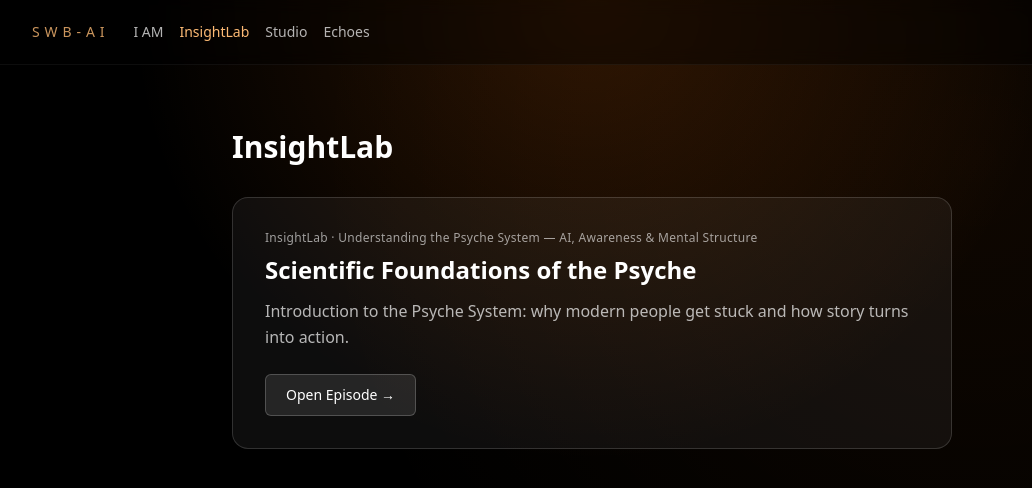
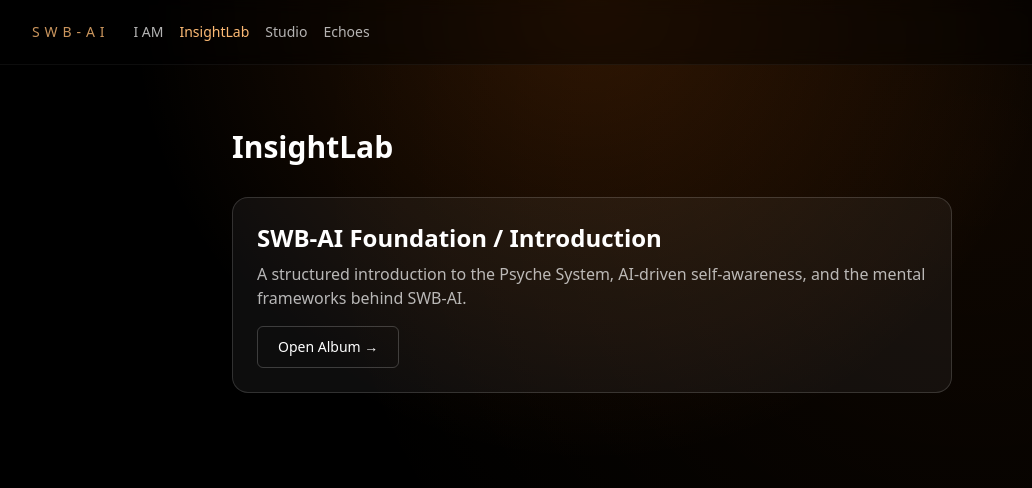
Before and after one commit to ahmetkrk/psyche-management, a Next.js app: page /insightlab in a window 1280 px wide. Shown: the top 488 px of the page, without its empty margins (48-1080 px from the left). Built offline with nearby package versions, Linux system fonts and the light colour scheme; no server answers.

Commit message:
Update page.tsx

```diff
--- a/app/insightlab/page.tsx
+++ b/app/insightlab/page.tsx
@@ -1,32 +1,44 @@
+import fs from "fs";
+import path from "path";
 import Link from "next/link";
 
 export default function InsightLabPage() {
+  const albumsDir = path.join(process.cwd(), "content", "albums");
+  const albumFolders = fs.readdirSync(albumsDir, { withFileTypes: true })
+    .filter((d) => d.isDirectory())
+    .map((d) => d.name);
+
+  const albums = albumFolders.map((dir) => {
+    const metadata = JSON.parse(
+      fs.readFileSync(path.join(albumsDir, dir, "metadata.json"), "utf8")
+    );
+    return metadata;
+  });
+
   return (
     <main className="max-w-3xl mx-auto px-6 py-16 text-white">
       <h1 className="text-3xl font-semibold mb-8">InsightLab</h1>
 
-      {/* Episode 1 card */}
-      <section className="border border-white/15 rounded-2xl p-6 md:p-8 bg-white/5">
-        <p className="text-xs tracking-wide text-white/60">
-          InsightLab · Understanding the Psyche System — AI, Awareness & Mental Structure
-        </p>
+      {/* Album List */}
+      <section className="space-y-6">
+        {albums.map((album) => (
+          <div
+            key={album.id}
+            className="border border-white/15 rounded-2xl p-6 bg-white/5"
+          >
+            <h2 className="text-2xl font-semibold">{album.title}</h2>
+            <p className="text-white/70 mt-2">{album.description}</p>
 
-        <h2 className="text-2xl font-semibold mt-2">
-          Scientific Foundations of the Psyche
-        </h2>
-
-        <p className="text-white/70 mt-3 leading-relaxed">
-          Introduction to the Psyche System: why modern people get stuck and how story turns into action.
-        </p>
-
-        <div className="mt-6 flex flex-wrap gap-3">
-          <Link
-            href="/insightlab/episode/1"
-            className="inline-flex items-center justify-center px-5 py-2.5 rounded-md border border-white/20 bg-white/10 hover:bg-white/20 text-sm font-medium transition"
-          >
-            Open Episode →
-          </Link>
-        </div>
+            <div className="mt-4">
+              <Link
+                href={`/insightlab/album/${album.id}`}
+                className="inline-block text-sm border border-white/20 px-5 py-2.5 rounded-md hover:bg-white/10 transition"
+              >
+                Open Album →
+              </Link>
+            </div>
+          </div>
+        ))}
       </section>
     </main>
   );
```
